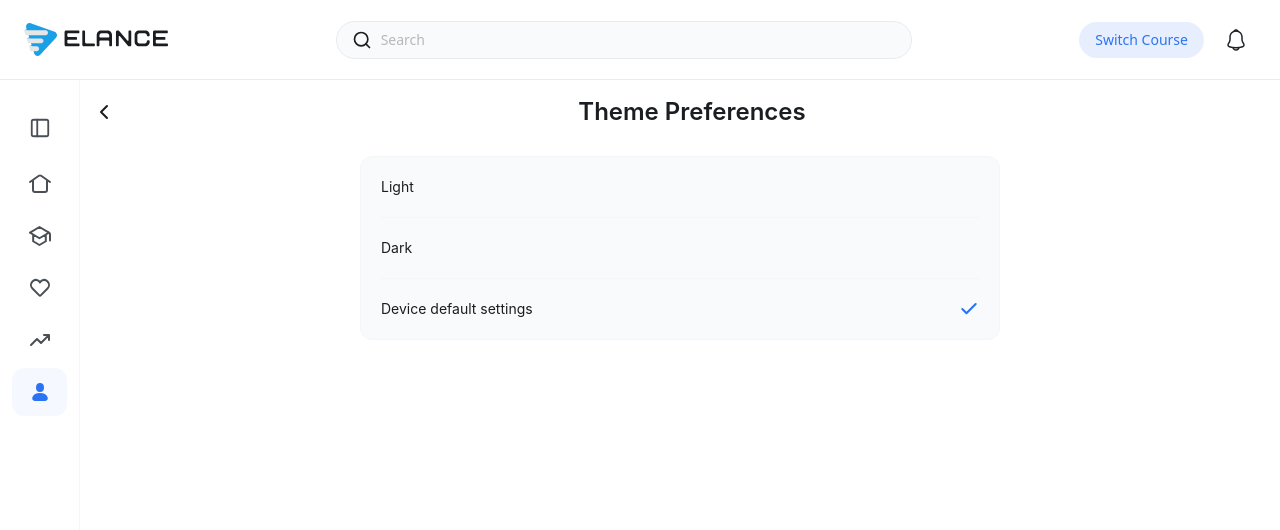
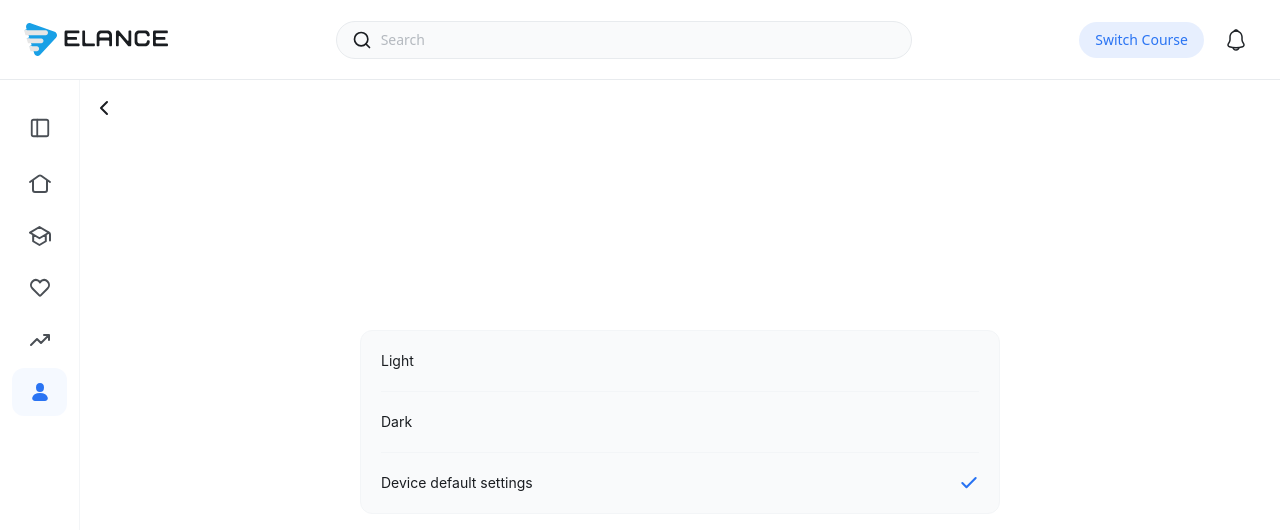
Before and after one commit to it-elance/elance-lms-web, a Next.js app: page /account/theme in a window 1280 px wide. Shown: the top 530 px of the page. Built offline with nearby package versions, Linux system fonts and the light colour scheme.

Commit message:
refactor: update layout alignment for theme settings and remove redundant page titles in favourites view

```diff
--- a/app/account/theme/page.tsx
+++ b/app/account/theme/page.tsx
@@ -20,8 +20,8 @@ const Theme = () => {
   };
 
   return (
-    <div className="flex flex-col min-h-full w-full relative">
-      <div className="sticky top-0 z-10 w-full flex justify-start pointer-events-none bg-(--color-bg-primary) py-4">
+    <div className="flex flex-col min-h-full w-full relative lg:justify-center">
+      <div className="sticky top-0 z-10 w-full flex justify-start pointer-events-none bg-(--color-bg-primary) py-4 lg:absolute lg:top-0 lg:left-0">
         <motion.button
           onClick={() => router.back()}
           className="rounded-full transition-colors pointer-events-auto cursor-pointer"
@@ -33,20 +33,9 @@ const Theme = () => {
         >
           <ChevronLeft className="w-6 h-6 text-(--color-text-primary)" />
         </motion.button>
-
-        <div className="flex items-center justify-center relative w-full">
-          <motion.h1
-            initial={{ opacity: 0, y: -20 }}
-            animate={{ opacity: 1, y: 0 }}
-            transition={{ duration: 0.5, delay: 0.1 }}
-            className="Heading-3 text-(--color-text-primary)"
-          >
-            Theme Preferences
-          </motion.h1>
-        </div>
       </div>
 
-      <div className="w-full max-w-2xl mx-auto px-4 pb-6 mt-3">
+      <div className="w-full max-w-2xl mx-auto px-4 pb-6 mt-3 lg:mt-0">
         <motion.div
           initial={{ opacity: 0, y: 20 }}
           animate={{ opacity: 1, y: 0 }}
--- a/app/favourites/page.tsx
+++ b/app/favourites/page.tsx
@@ -196,21 +196,6 @@ const Favourites = () => {
       <div className="sticky top-0 z-20 bg-(--color-bg-primary) pb-2">
         {/* Desktop Header */}
         <div className="hidden lg:flex w-full bg-(--color-bg-primary) py-4 items-center justify-between">
-          {/* <div className="flex items-center gap-4 flex-1">
-            <motion.button
-              onClick={() => router.back()}
-              className="rounded-full transition-colors cursor-pointer p-1"
-              whileHover={{ scale: 1.05 }}
-              whileTap={{ scale: 0.95 }}
-            >
-              <ChevronLeft className="w-6 h-6 text-(--color-text-primary)" />
-            </motion.button>
-          </div> */}
-
-          <h1 className="Heading-3 font-semibold text-(--color-text-primary) absolute left-1/2 -translate-x-1/2">
-            Favourites
-          </h1>
-
           <div className="flex-1 flex justify-end">
             <div className="flex items-center relative w-64 lg:w-80">
               <Search className="absolute left-4 top-1/2 -translate-y-1/2 w-4 h-4 text-(--color-text-primary)" />
@@ -236,20 +221,7 @@ const Favourites = () => {
 
         {/* Mobile Header */}
         <div className="lg:hidden w-full bg-(--color-bg-primary) py-4 flex flex-col gap-2">
-          <h1 className="Heading-3 font-semibold text-(--color-text-primary)">
-            Favourites
-          </h1>
-
           <div className="flex items-center gap-3">
-            {/* <motion.button
-              onClick={() => router.back()}
-              className="rounded-full transition-colors cursor-pointer hover:bg-(--color-bg-tertiary) p-1 shrink-0"
-              whileHover={{ scale: 1.05 }}
-              whileTap={{ scale: 0.95 }}
-            >
-              <ChevronLeft className="w-6 h-6 text-(--color-text-primary)" />
-            </motion.button> */}
-
             <div className="relative flex-1">
               <Search className="absolute left-4 top-1/2 -translate-y-1/2 w-4 h-4 text-(--color-text-primary)" />
               <input
```
